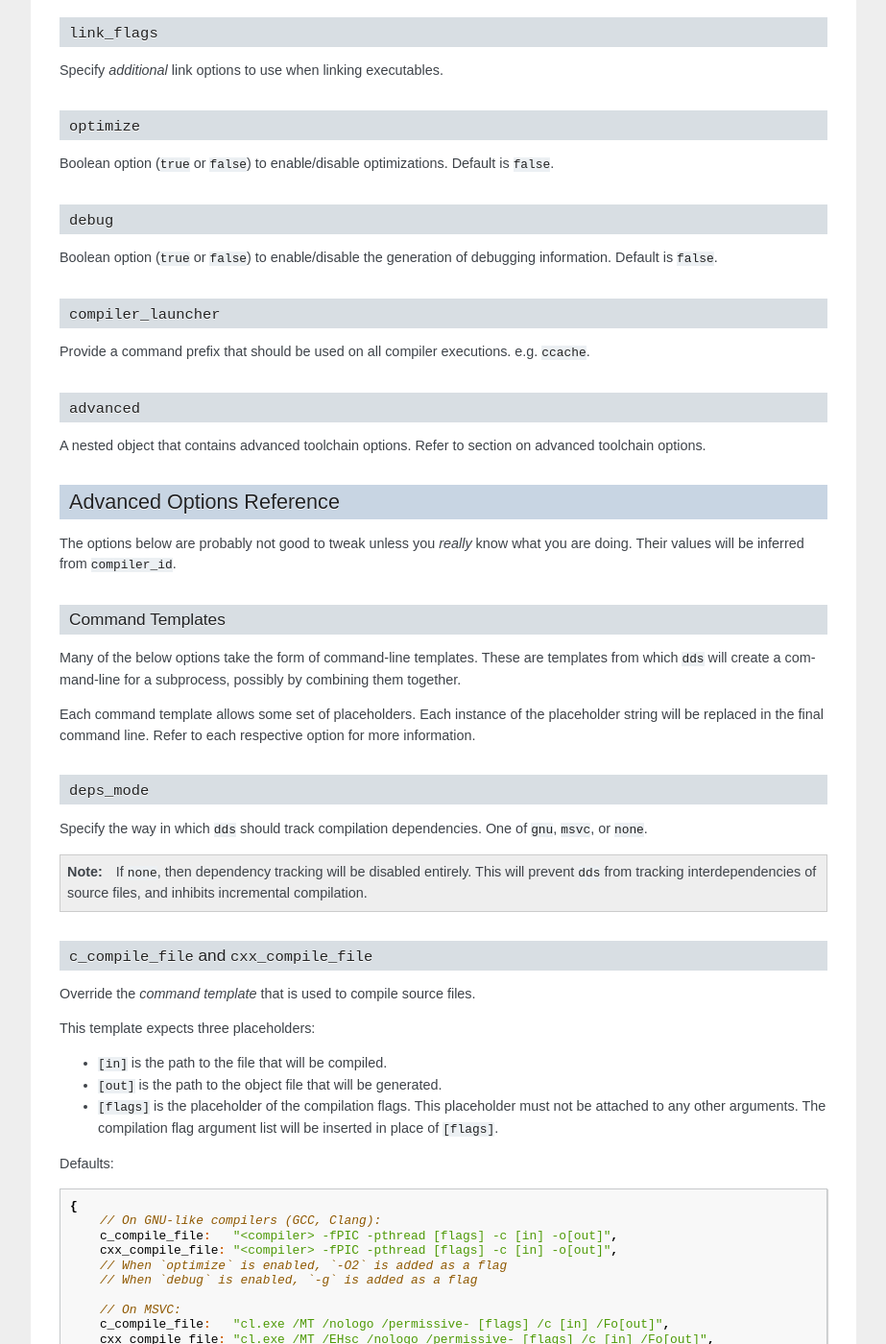
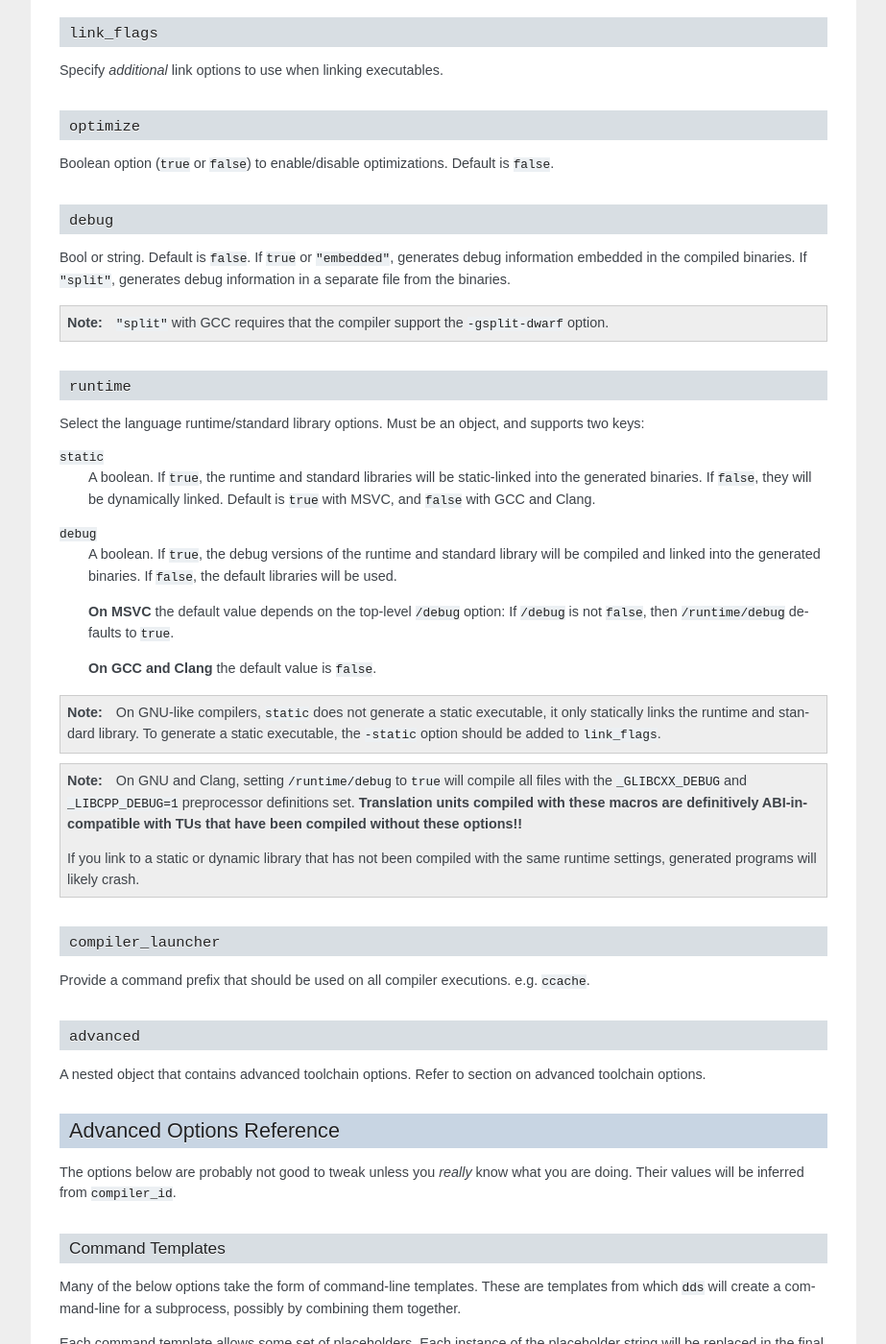
Before and after one commit to vector-of-bool/bpt, a Sphinx documentation site: the page built from docs/guide/toolchains.rst, in a window 1280 px wide and 1400 px high, scrolled down 4581 px. Shown: the whole window at 96% size, without its empty margins (198-1121 px from the left). Built offline with Sphinx 7.4.7, drawn with Linux system fonts in a browser that asks for light colours; pages that are not in the unit, such as notebooks, are missing from menus.

Commit message:
Document new `debug` and `runtime` option values

```diff
--- a/docs/guide/toolchains.rst
+++ b/docs/guide/toolchains.rst
@@ -305,8 +305,37 @@ is ``false``.
 ``debug``
 ---------
 
-Boolean option (``true`` or ``false``) to enable/disable the generation of
-debugging information. Default is ``false``.
+Bool or string. Default is ``false``. If ``true`` or ``"embedded"``, generates
+debug information embedded in the compiled binaries. If ``"split"``, generates
+debug information in a separate file from the binaries.
+
+.. note::
+    ``"split"`` with GCC requires that the compiler support the
+    ``-gsplit-dwarf`` option.
+
+
+``runtime``
+-----------
+
+Select the language runtime/standard library options. Must be an object, and supports two keys:
+
+``static``
+    A boolean. If ``true``, the runtime and standard libraries will be static-linked into the generated binaries. If ``false``, they will be dynamically linked. Default is ``true`` with MSVC, and ``false`` with GCC and Clang.
+
+``debug``
+    A boolean. If ``true``, the debug versions of the runtime and standard library will be compiled and linked into the generated binaries. If ``false``, the default libraries will be used.
+
+    **On MSVC** the default value depends on the top-level ``/debug`` option: If ``/debug`` is not ``false``, then ``/runtime/debug`` defaults to ``true``.
+
+    **On GCC and Clang** the default value is ``false``.
+
+.. note::
+    On GNU-like compilers, ``static`` does not generate a static executable, it only statically links the runtime and standard library. To generate a static executable, the ``-static`` option should be added to ``link_flags``.
+
+.. note::
+    On GNU and Clang, setting ``/runtime/debug`` to ``true`` will compile all files with the ``_GLIBCXX_DEBUG`` and ``_LIBCPP_DEBUG=1`` preprocessor definitions set. **Translation units compiled with these macros are definitively ABI-incompatible with TUs that have been compiled without these options!!**
+
+    If you link to a static or dynamic library that has not been compiled with the same runtime settings, generated programs will likely crash.
 
 
 ``compiler_launcher``
```
